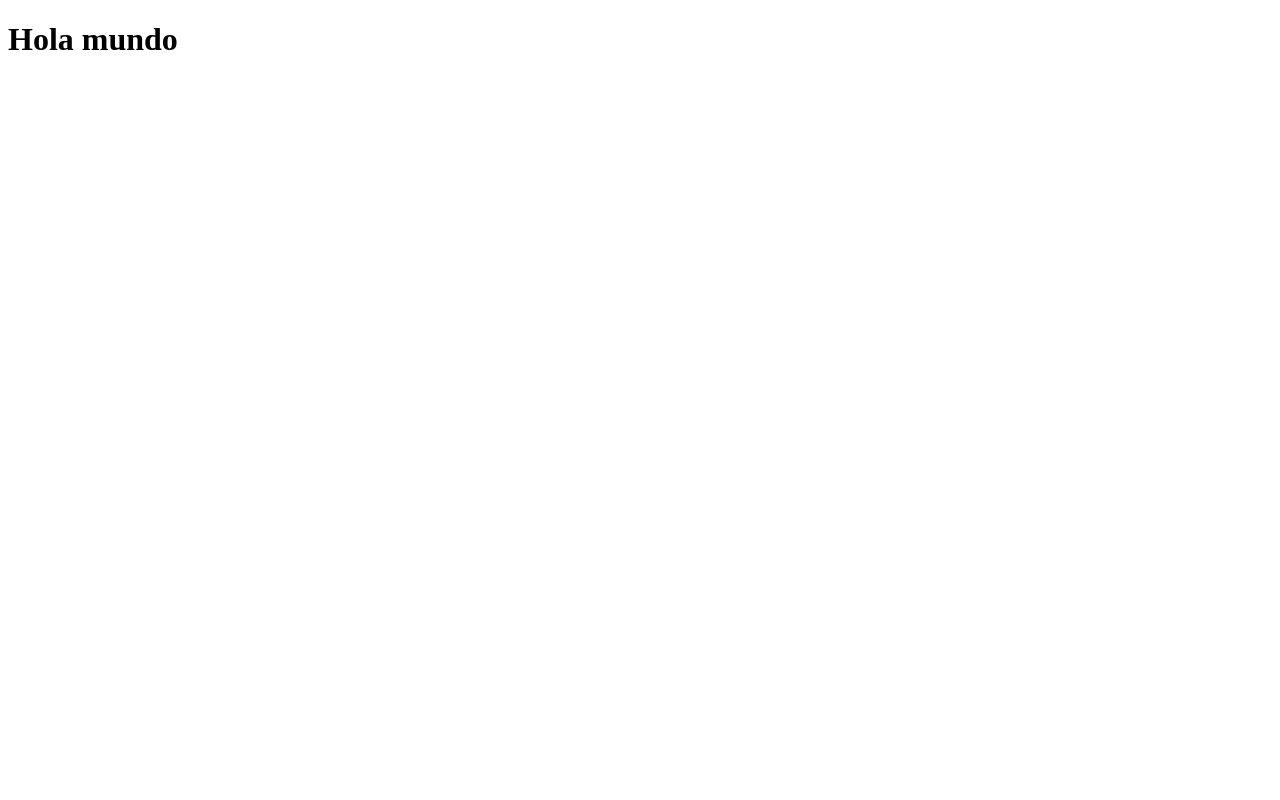
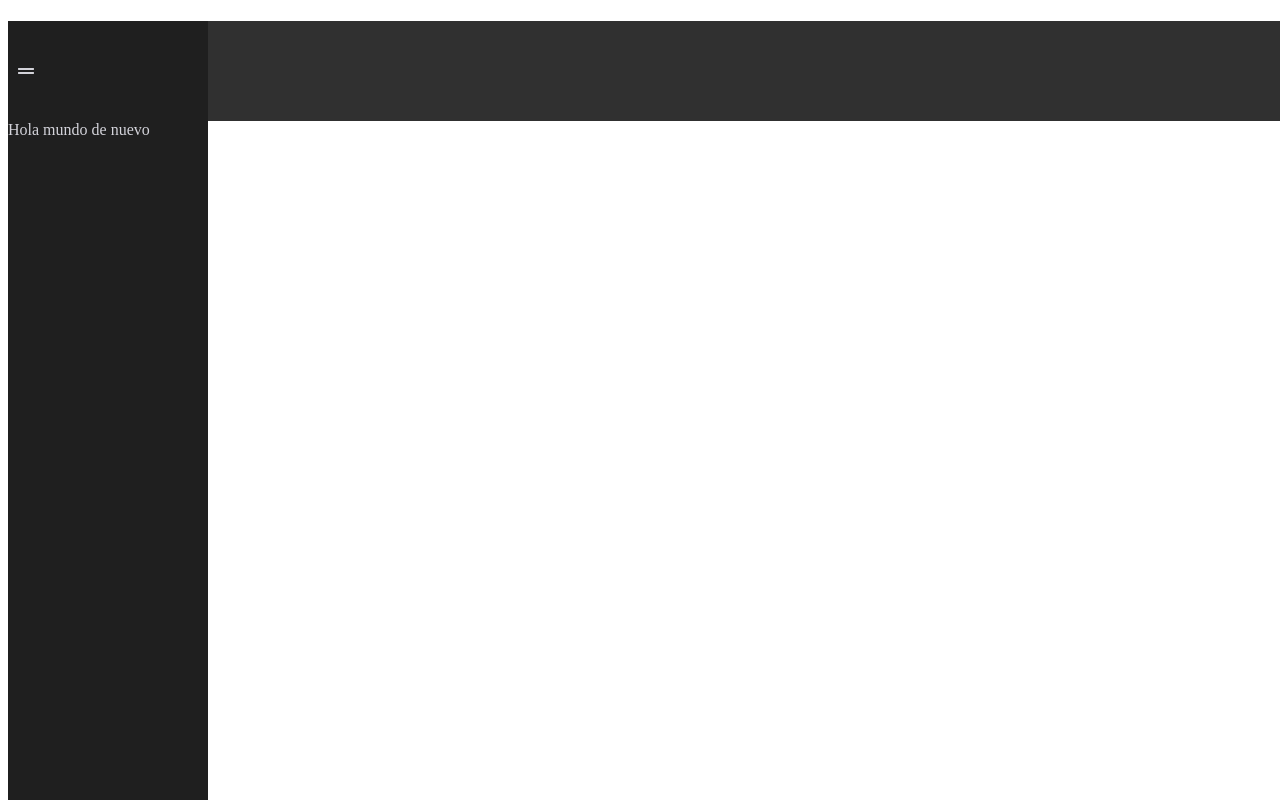
Before and after one commit to GaelQuesadilla/mdit, a React (Create React App) app: page / in a window 1280 px wide. Built offline with nearby package versions, Linux system fonts and the light colour scheme.

Commit message:
Basic implementation of nav with sidebar

```diff
--- a/src/App.js
+++ b/src/App.js
@@ -1,8 +1,12 @@
 import { Routes, Route } from "react-router-dom";
+import Navbar from "./components/nav/Navbar";
 import { path } from "./resources/data";
+
+
 function App() {
   return (
     <>
+      <Navbar/>
       <Routes>
         {path.map((el) => (
           <Route exact={el.exact} path={el.href} element={el.component} />
--- /dev/null
+++ b/src/components/logo/Logo.js
@@ -0,0 +1,6 @@
+import {FaFile} from 'react-icons/fa'
+const Logo = ()=>{
+  return <span><FaFile/> Mdit</span>
+}
+
+export default Logo
--- /dev/null
+++ b/src/components/nav/Navbar.js
@@ -0,0 +1,25 @@
+import Logo from '../logo/Logo';
+import { FaGripLines } from 'react-icons/fa';
+import { useState } from 'react';
+import Sidebar from './Sidebar';
+import './styles/navbar.scss'
+
+const Navbar = () => {
+  const [displaySidebar, setDisplaySidebar] = useState(false);
+
+  return (
+    <>
+      <div className='navbar'>
+        <FaGripLines
+          className='navbar__toggle-btn'
+          onClick={() => setDisplaySidebar((prevState) => !prevState)}
+        />
+        <Logo />
+      <Sidebar {...{ displaySidebar }} />
+      </div>
+
+    </>
+  );
+};
+
+export default Navbar;
--- /dev/null
+++ b/src/components/nav/Sidebar.js
@@ -0,0 +1,11 @@
+import './styles/sidebar.scss'
+
+const Sidebar = (props) => {
+  return (
+    <div className={`sidebar ${props.displaySidebar ? 'sidebar--hidden' : ''}`}>
+      Hola mundo de nuevo
+    </div>
+  );
+};
+
+export default Sidebar
--- /dev/null
+++ b/src/components/nav/styles/navbar.scss
@@ -0,0 +1,13 @@
+.navbar {
+  position: fixed;
+  background-color: #303030;
+  width: 100vw;
+  color: #d3d3da;
+  display: flex;
+  align-items: center;
+  height: 100px;
+  padding: 0 10px;
+  &__toggle-btn{
+    z-index: 99999;
+  }
+}
--- /dev/null
+++ b/src/components/nav/styles/sidebar.scss
@@ -0,0 +1,14 @@
+$width: 200px;
+.sidebar {
+  position: absolute;
+  top: 0;
+  left: 0;
+  background-color: #1f1f1f;
+  color: #d3d3da;
+  width: $width;
+  height: 100vh;
+  padding: 100px 0 0 0;
+  &--hidden{
+    left: -$width;
+  }
+}
```
